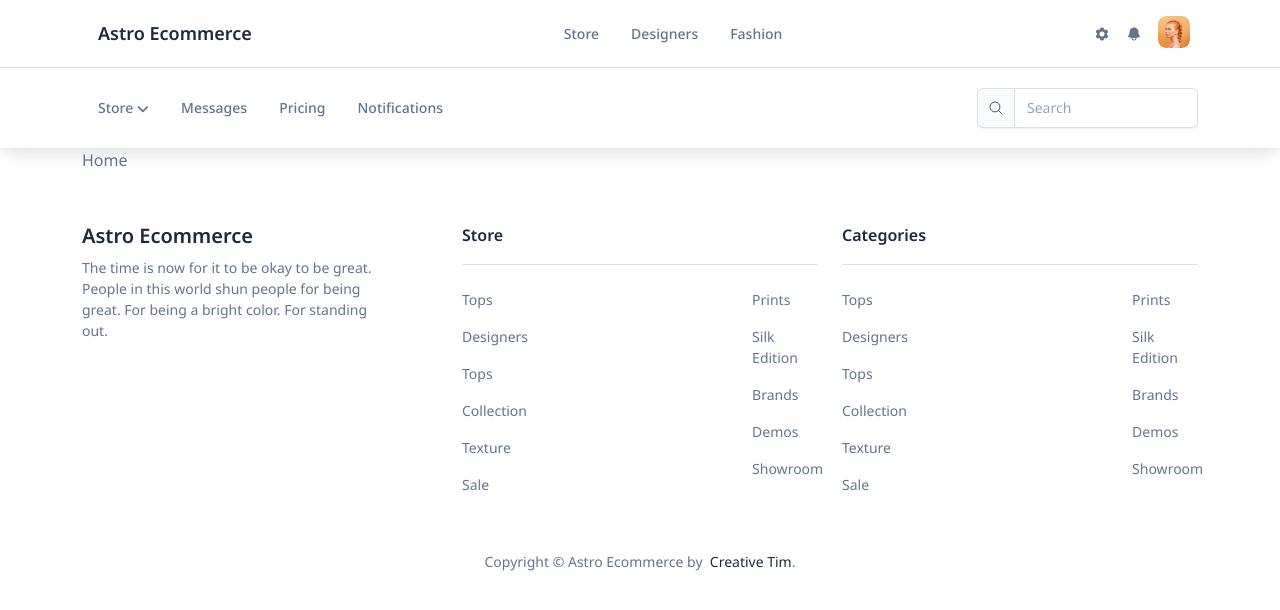
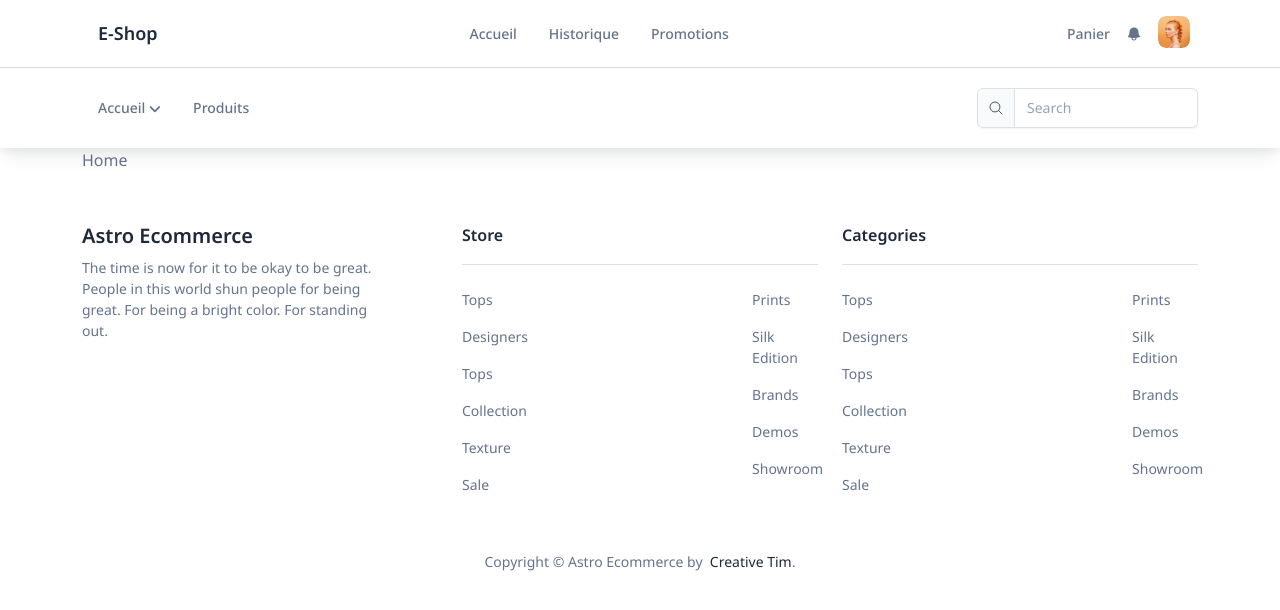
Before and after one commit to PacomeKFP/baby-store, a React (Vite) app: page / in a window 1280 px wide. Shown: the top 610 px of the page. Built offline with nearby package versions, Linux system fonts and the light colour scheme; a web font is replaced by a local one.

Commit message:
navbar 40%

```diff
--- a/src/components/complexNavbar.tsx
+++ b/src/components/complexNavbar.tsx
@@ -8,23 +8,23 @@
       <div className="container py-2">
         <nav aria-label="breadcrumb">
           <div className="d-flex align-items-center">
-            <span className="text-dark px-3 text-lg font-weight-bold me-4">Astro Ecommerce</span>
+            <span className="text-dark px-3 text-lg font-weight-bold me-4">E-Shop</span>
           </div>
         </nav>
         <ul className="navbar-nav d-none d-lg-flex ms-12">
           <li className="nav-item px-3 py-3 border-radius-sm d-flex align-items-center">
             <a href="#" className="p-0 nav-link">
-              Store
+              Accueil
             </a>
           </li>
           <li className="nav-item px-3 py-3 border-radius-sm d-flex align-items-center">
             <a href="#" className="p-0 nav-link">
-              Designers
+              Historique
             </a>
           </li>
           <li className="nav-item px-3 py-3 border-radius-sm d-flex align-items-center">
             <a href="#" className="p-0 nav-link">
-              Fashion
+              Promotions
             </a>
           </li>
         </ul>
@@ -41,9 +41,8 @@
             </li>
             <li className="px-3 nav-item d-flex align-items-center">
               <a href="#" className="p-0 nav-link">
-                <svg width="16" height="16" xmlns="http://www.w3.org/2000/svg" className="cursor-pointer fixed-plugin-button-nav" viewBox="0 0 24 24" fill="currentColor">
-                  <path fill-rule="evenodd" d="M11.078 2.25c-.917 0-1.699.663-1.85 1.567L9.05 4.889c-.02.12-.115.26-.297.348a7.493 7.493 0 00-.986.57c-.166.115-.334.126-.45.083L6.3 5.508a1.875 1.875 0 00-2.282.819l-.922 1.597a1.875 1.875 0 00.432 2.385l.84.692c.095.078.17.229.154.43a7.598 7.598 0 000 1.139c.015.2-.059.352-.153.43l-.841.692a1.875 1.875 0 00-.432 2.385l.922 1.597a1.875 1.875 0 002.282.818l1.019-.382c.115-.043.283-.031.45.082.312.214.641.405.985.57.182.088.277.228.297.35l.178 1.071c.151.904.933 1.567 1.85 1.567h1.844c.916 0 1.699-.663 1.85-1.567l.178-1.072c.02-.12.114-.26.297-.349.344-.165.673-.356.985-.57.167-.114.335-.125.45-.082l1.02.382a1.875 1.875 0 002.28-.819l.923-1.597a1.875 1.875 0 00-.432-2.385l-.84-.692c-.095-.078-.17-.229-.154-.43a7.614 7.614 0 000-1.139c-.016-.2.059-.352.153-.43l.84-.692c.708-.582.891-1.59.433-2.385l-.922-1.597a1.875 1.875 0 00-2.282-.818l-1.02.382c-.114.043-.282.031-.449-.083a7.49 7.49 0 00-.985-.57c-.183-.087-.277-.227-.297-.348l-.179-1.072a1.875 1.875 0 00-1.85-1.567h-1.843zM12 15.75a3.75 3.75 0 100-7.5 3.75 3.75 0 000 7.5z" clip-rule="evenodd"></path>
-                </svg>
+                Panier
+
               </a>
             </li>
             <li className="nav-item dropdown pe-2 d-flex align-items-center">
@@ -139,16 +138,16 @@
         <ul className="navbar-nav d-none d-lg-flex">
           <li className="nav-item dropdown px-3 py-3 border-radius-sm d-flex align-items-center">
             <a href="#" className="p-0 dropdown-toggle nav-link" id="dropdownProfile" data-bs-toggle="dropdown" aria-expanded="true">
-              Store
+              Accueil
             </a>
             <ul className="dropdown-menu dropdown-xxl" aria-labelledby="dropdownProfile" data-bs-popper="static">
               <div className="row m-3">
                 {data.categories.slice(0, 3).map(category =>
                   <div className="col-md-4">
                     <CardCategory
-                      thumb_src = {category.thumb_src}
-                      title = {category.title}
-                      collection = {category.collection}
+                      thumb_src={category.thumb_src}
+                      title={category.title}
+                      collection={category.collection}
                     />
                   </div>
                 )}
@@ -157,19 +156,10 @@
           </li>
           <li className="nav-item dropdown px-3 py-3 border-radius-sm d-flex align-items-center">
             <a href="#" className="p-0 nav-link">
-              Messages
+              Produits
             </a>
           </li>
-          <li className="nav-item dropdown px-3 py-3 border-radius-sm d-flex align-items-center">
-            <a href="#" className="p-0 nav-link">
-              Pricing
-            </a>
-          </li>
-          <li className="nav-item dropdown px-3 py-3 border-radius-sm d-flex align-items-center">
-            <a href="#" className="p-0 nav-link">
-              Notifications
-            </a>
-          </li>
+
         </ul>
         <div className="p-0 ms-md-auto d-flex align-items-center">
           <div className="input-group">
```
